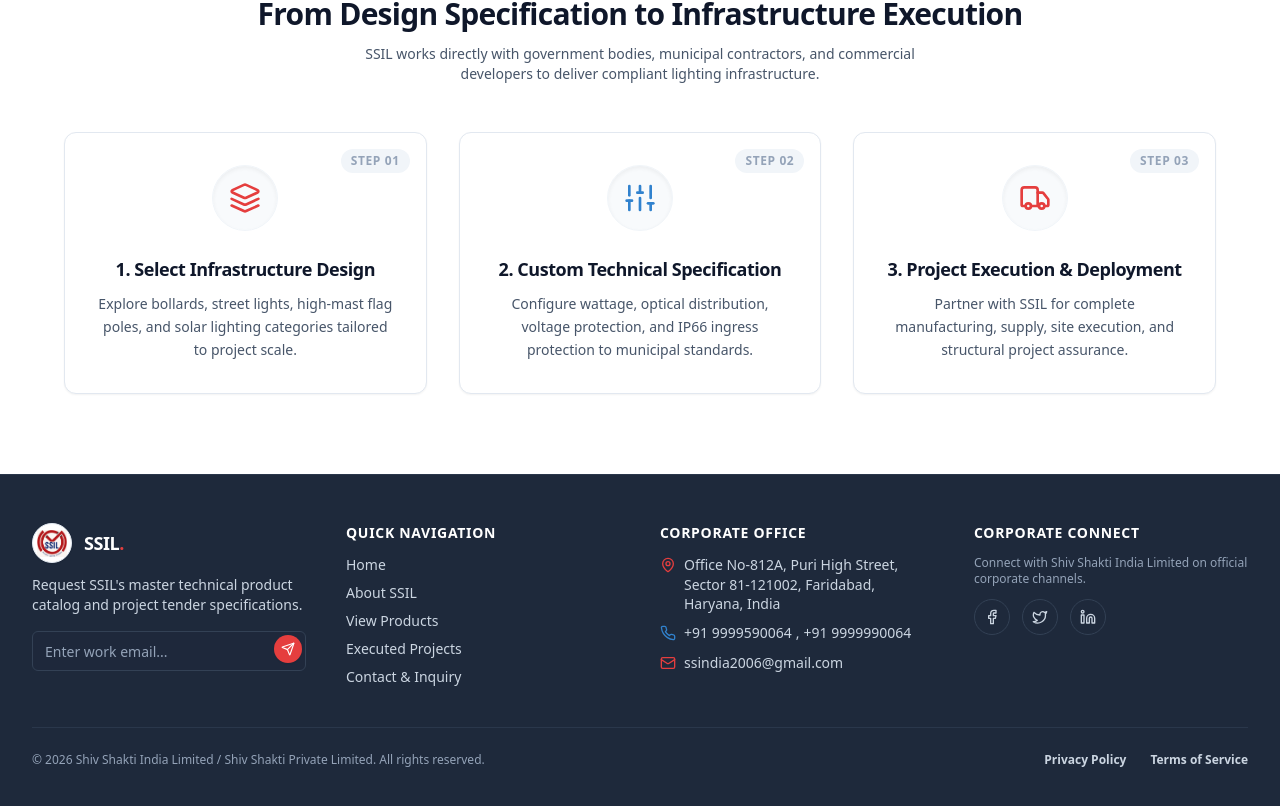
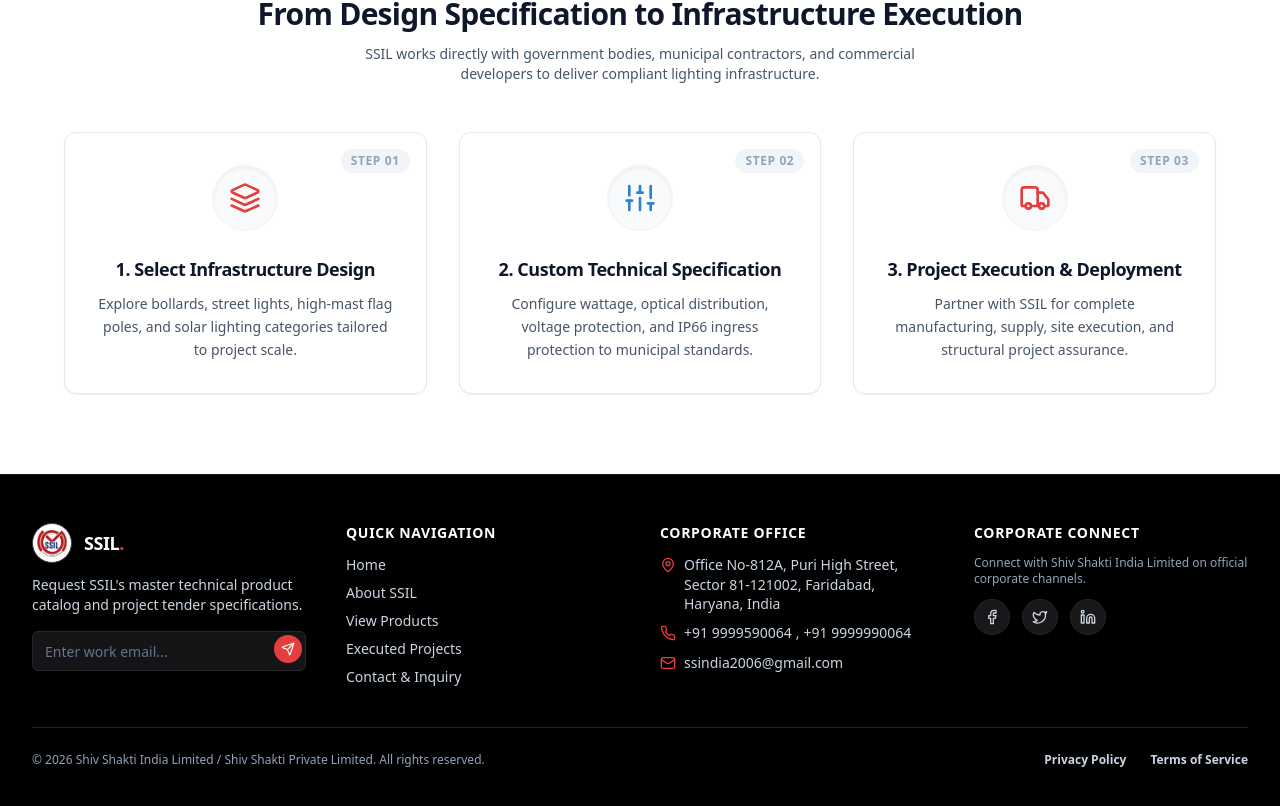
Before and after one commit to Harshit-SSPL/HarshitSSPL, a Next.js app in the folder frontend/: page / in a window 1280 px wide. Shown: the part 4678-5484 px from the top of the page. Built offline with nearby package versions, Linux system fonts and the light colour scheme.

Commit message:
Update website footer to pure black background

```diff
--- a/frontend/components/ui/footer-section.tsx
+++ b/frontend/components/ui/footer-section.tsx
@@ -15,14 +15,14 @@
 
 export function Footerdemo() {
   return (
-    <footer className="relative border-t border-slate-700/60 bg-[#1E293B] dark:bg-[#0F172A] text-slate-100 transition-colors duration-300">
+    <footer className="relative border-t border-zinc-900 bg-black text-slate-100 transition-colors duration-300">
       <div className="container mx-auto px-4 py-10 sm:py-12 md:px-6 lg:px-8">
         <div className="grid gap-10 md:grid-cols-2 lg:grid-cols-4">
 
           {/* Column 1: SSIL Authentic Logo & Catalog Request */}
           <div className="relative">
             <div className="mb-3 flex items-center gap-3">
-              <div className="flex h-10 w-10 items-center justify-center rounded-full bg-white shadow-sm p-1 border border-slate-200 shrink-0 overflow-hidden">
+              <div className="flex h-10 w-10 items-center justify-center rounded-full bg-white shadow-sm p-1 border border-zinc-700 shrink-0 overflow-hidden">
                 <Image
                   src="/branding/companylogo-ui.png"
                   alt="Shiv Shakti India Limited Logo"
@@ -42,7 +42,7 @@
               <Input
                 type="email"
                 placeholder="Enter work email..."
-                className="pr-12 bg-slate-800/80 border-slate-700 text-white placeholder:text-slate-400 focus:border-ssil-blue text-xs sm:text-sm"
+                className="pr-12 bg-zinc-900/90 border-zinc-800 text-white placeholder:text-slate-500 focus:border-ssil-red text-xs sm:text-sm"
               />
               <Button
                 type="submit"
@@ -90,7 +90,7 @@
                 <p className="leading-snug">Office No-812A, Puri High Street, Sector 81-121002, Faridabad, Haryana, India</p>
               </div>
               <div className="flex items-center gap-2">
-                <Phone className="h-4 w-4 text-ssil-blue shrink-0" />
+                <Phone className="h-4 w-4 text-ssil-red shrink-0" />
                 <p className="flex flex-wrap items-center gap-1 font-medium">
                   <a href="tel:+919999590064" className="hover:text-ssil-red transition-colors">+91 9999590064</a>,
                   <a href="tel:+919999990064" className="hover:text-ssil-red transition-colors">+91 9999990064</a>
@@ -117,7 +117,7 @@
               <TooltipProvider>
                 <Tooltip>
                   <TooltipTrigger asChild>
-                    <Button variant="outline" size="icon" className="h-9 w-9 rounded-full border-slate-700 bg-slate-800 text-slate-300 hover:text-ssil-blue hover:border-ssil-blue">
+                    <Button variant="outline" size="icon" className="h-9 w-9 rounded-full border-zinc-800 bg-zinc-900 text-slate-300 hover:text-ssil-red hover:border-ssil-red">
                       <Facebook className="h-4 w-4" />
                       <span className="sr-only">Facebook</span>
                     </Button>
@@ -131,7 +131,7 @@
               <TooltipProvider>
                 <Tooltip>
                   <TooltipTrigger asChild>
-                    <Button variant="outline" size="icon" className="h-9 w-9 rounded-full border-slate-700 bg-slate-800 text-slate-300 hover:text-ssil-blue hover:border-ssil-blue">
+                    <Button variant="outline" size="icon" className="h-9 w-9 rounded-full border-zinc-800 bg-zinc-900 text-slate-300 hover:text-ssil-red hover:border-ssil-red">
                       <Twitter className="h-4 w-4" />
                       <span className="sr-only">Twitter</span>
                     </Button>
@@ -150,7 +150,7 @@
                       target="_blank"
                       rel="noopener noreferrer"
                     >
-                      <Button variant="outline" size="icon" className="h-9 w-9 rounded-full border-slate-700 bg-slate-800 text-slate-300 hover:text-ssil-blue hover:border-ssil-blue">
+                      <Button variant="outline" size="icon" className="h-9 w-9 rounded-full border-zinc-800 bg-zinc-900 text-slate-300 hover:text-ssil-red hover:border-ssil-red">
                         <Linkedin className="h-4 w-4" />
                         <span className="sr-only">LinkedIn</span>
                       </Button>
@@ -167,7 +167,7 @@
         </div>
 
         {/* Divider & Copyright Row */}
-        <div className="mt-8 sm:mt-10 flex flex-col items-center justify-between gap-3 border-t border-slate-700/60 pt-5 sm:pt-6 text-center md:flex-row">
+        <div className="mt-8 sm:mt-10 flex flex-col items-center justify-between gap-3 border-t border-zinc-800/80 pt-5 sm:pt-6 text-center md:flex-row">
           <p className="text-xs font-medium text-slate-400">
             © {new Date().getFullYear()} Shiv Shakti India Limited / Shiv Shakti Private Limited. All rights reserved.
           </p>
```
